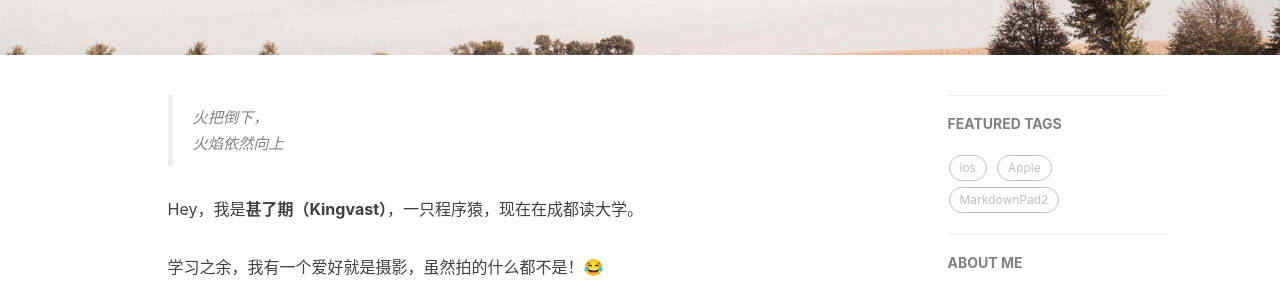
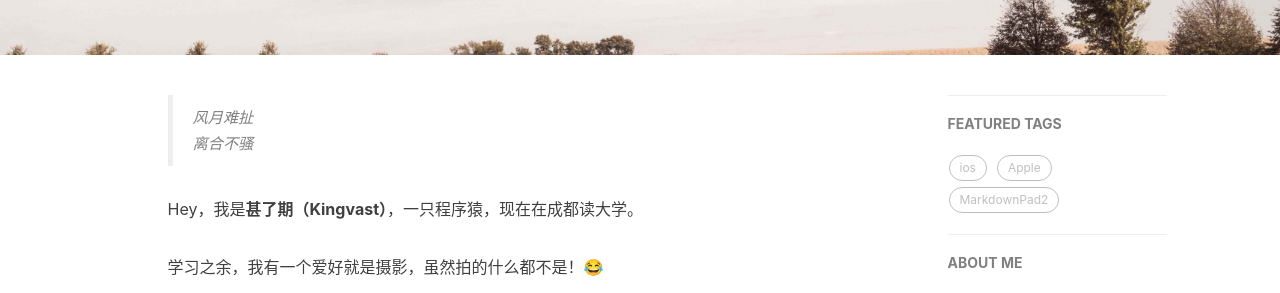
Before and after one commit to Kingvast/Kingvast.github.io, a Jekyll site: the page built from about.html, in a window 1280 px wide. Shown: the part 363-656 px from the top of the page. Built offline with Jekyll 4.4.1, drawn with Linux system fonts in a browser that asks for light colours; nearby versions of some CDN libraries; comment, search, counter and statistics services are not loaded.

Commit message:
更改博客信息

```diff
--- a/about.html
+++ b/about.html
@@ -8,8 +8,8 @@ header-img: "img/post-bg-rwd.jpg"
 <div class="zh post-container">
 
     <!--copied from markdown -->
-    <blockquote><p>火把倒下，<br>
-        火焰依然向上</p></blockquote>
+    <blockquote><p>风月难扯<br>
+        离合不骚</p></blockquote>
 
     <p>Hey，我是<strong>甚了期（Kingvast）</strong>，一只程序猿，现在在成都读大学。</p>
 
--- a/tags.html
+++ b/tags.html
@@ -1,7 +1,7 @@
 ---
 title: Tags
 layout: default
-description: It is no measure of health to be well adjusted to a profoundly sick society.
+description: Let go of the thoughts that don't make you strong.
 header-img: "img/tag-bg.jpg"
 ---
 
```
